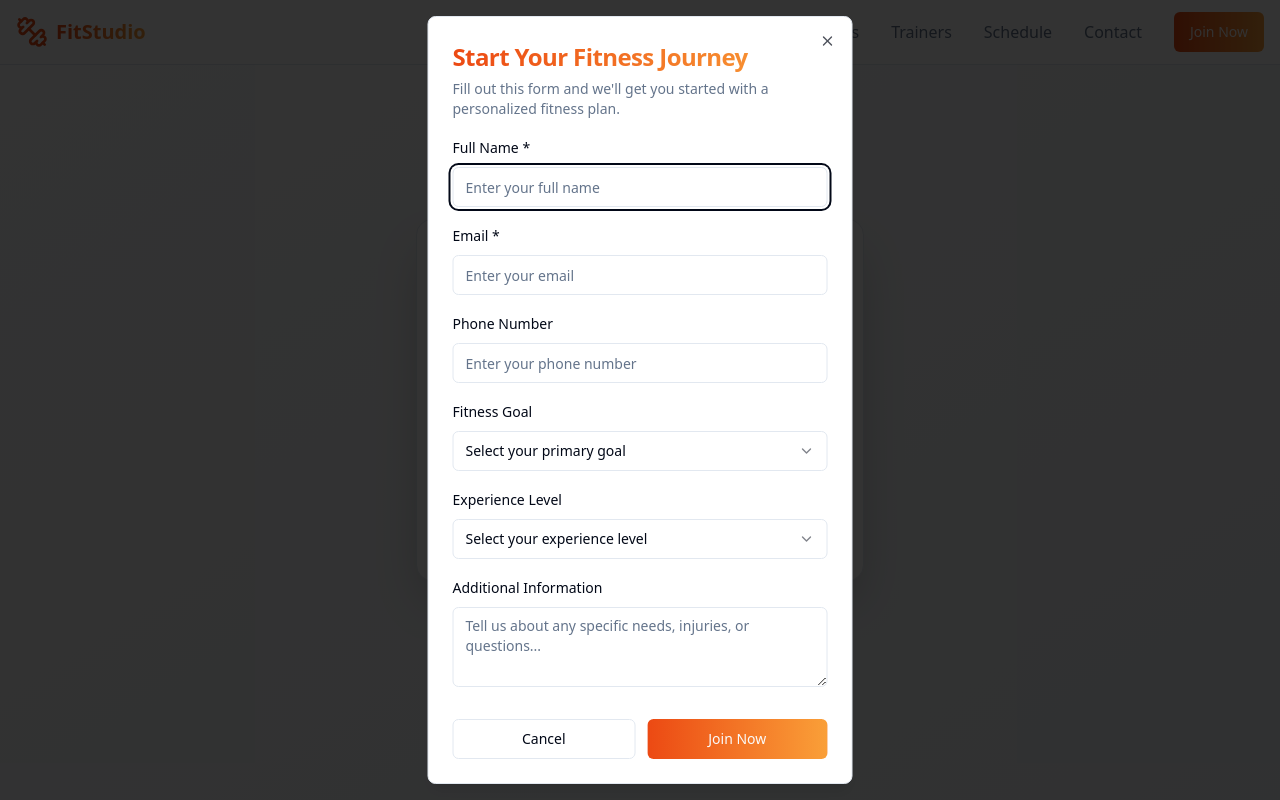
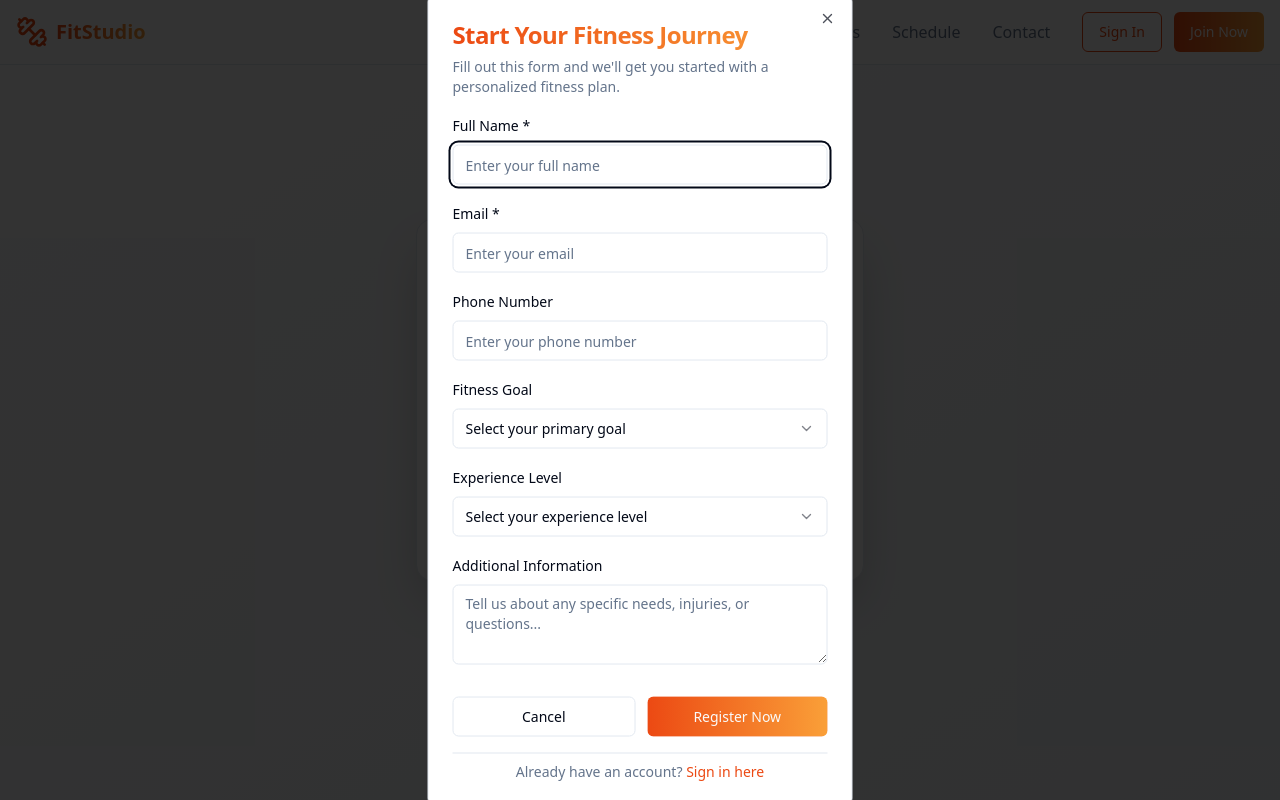
Before and after one commit to jacob-2862006alexander/fit-studio-genesis, a React (Vite) app: page /signin in a window 1280 px wide. Both pictures are taken after a click on the button "Join Now". Built offline with nearby package versions, Linux system fonts and the light colour scheme.

Commit message:
Fix sign-in and registration flow
- Link sign-in page.
- Implement registration via "Join Now" button.
- Add sign-in button to navigation.
- Ensure sign-in option on registration page.

```diff
--- a/src/components/JoinModal.tsx
+++ b/src/components/JoinModal.tsx
@@ -1,5 +1,6 @@
 
 import { useState } from "react";
+import { useNavigate } from "react-router-dom";
 import { Dialog, DialogContent, DialogDescription, DialogHeader, DialogTitle } from "@/components/ui/dialog";
 import { Button } from "@/components/ui/button";
 import { Input } from "@/components/ui/input";
@@ -23,22 +24,12 @@ const JoinModal = ({ open, onOpenChange }: JoinModalProps) => {
     message: ""
   });
   const { toast } = useToast();
+  const navigate = useNavigate();
 
   const handleSubmit = (e: React.FormEvent) => {
     e.preventDefault();
-    toast({
-      title: "Welcome to FitStudio!",
-      description: "Thank you for joining! Our team will contact you within 24 hours to schedule your consultation.",
-    });
     onOpenChange(false);
-    setFormData({
-      name: "",
-      email: "",
-      phone: "",
-      goal: "",
-      experience: "",
-      message: ""
-    });
+    navigate('/signup');
   };
 
   const handleChange = (field: string, value: string) => {
@@ -139,8 +130,24 @@ const JoinModal = ({ open, onOpenChange }: JoinModalProps) => {
               Cancel
             </Button>
             <Button type="submit" className="flex-1 bg-gradient-to-r from-primary to-accent text-primary-foreground">
-              Join Now
+              Register Now
             </Button>
+          </div>
+
+          <div className="text-center pt-2 border-t border-border">
+            <p className="text-sm text-muted-foreground">
+              Already have an account?{" "}
+              <Button
+                variant="link"
+                className="p-0 h-auto text-primary font-medium"
+                onClick={() => {
+                  onOpenChange(false);
+                  navigate('/signin');
+                }}
+              >
+                Sign in here
+              </Button>
+            </p>
           </div>
         </form>
       </DialogContent>
--- a/src/components/Navigation.tsx
+++ b/src/components/Navigation.tsx
@@ -52,9 +52,16 @@ const Navigation = () => {
                 {item.name}
               </Link>
             ))}
-            <Button onClick={handleJoinNow} className="bg-gradient-to-r from-primary to-accent text-primary-foreground hover:shadow-lg">
-              Join Now
-            </Button>
+            <div className="flex items-center space-x-3">
+              <Link to="/signin">
+                <Button variant="outline" className="border-primary text-primary hover:bg-primary hover:text-primary-foreground">
+                  Sign In
+                </Button>
+              </Link>
+              <Button onClick={handleJoinNow} className="bg-gradient-to-r from-primary to-accent text-primary-foreground hover:shadow-lg">
+                Join Now
+              </Button>
+            </div>
           </div>
 
           {/* Mobile Menu Button */}
@@ -85,9 +92,16 @@ const Navigation = () => {
                   {item.name}
                 </Link>
               ))}
-              <Button onClick={handleJoinNow} className="bg-gradient-to-r from-primary to-accent text-primary-foreground w-fit">
-                Join Now
-              </Button>
+              <div className="flex flex-col space-y-3">
+                <Link to="/signin">
+                  <Button variant="outline" className="border-primary text-primary hover:bg-primary hover:text-primary-foreground w-full">
+                    Sign In
+                  </Button>
+                </Link>
+                <Button onClick={handleJoinNow} className="bg-gradient-to-r from-primary to-accent text-primary-foreground w-full">
+                  Join Now
+                </Button>
+              </div>
             </div>
           </div>
         )}
```
